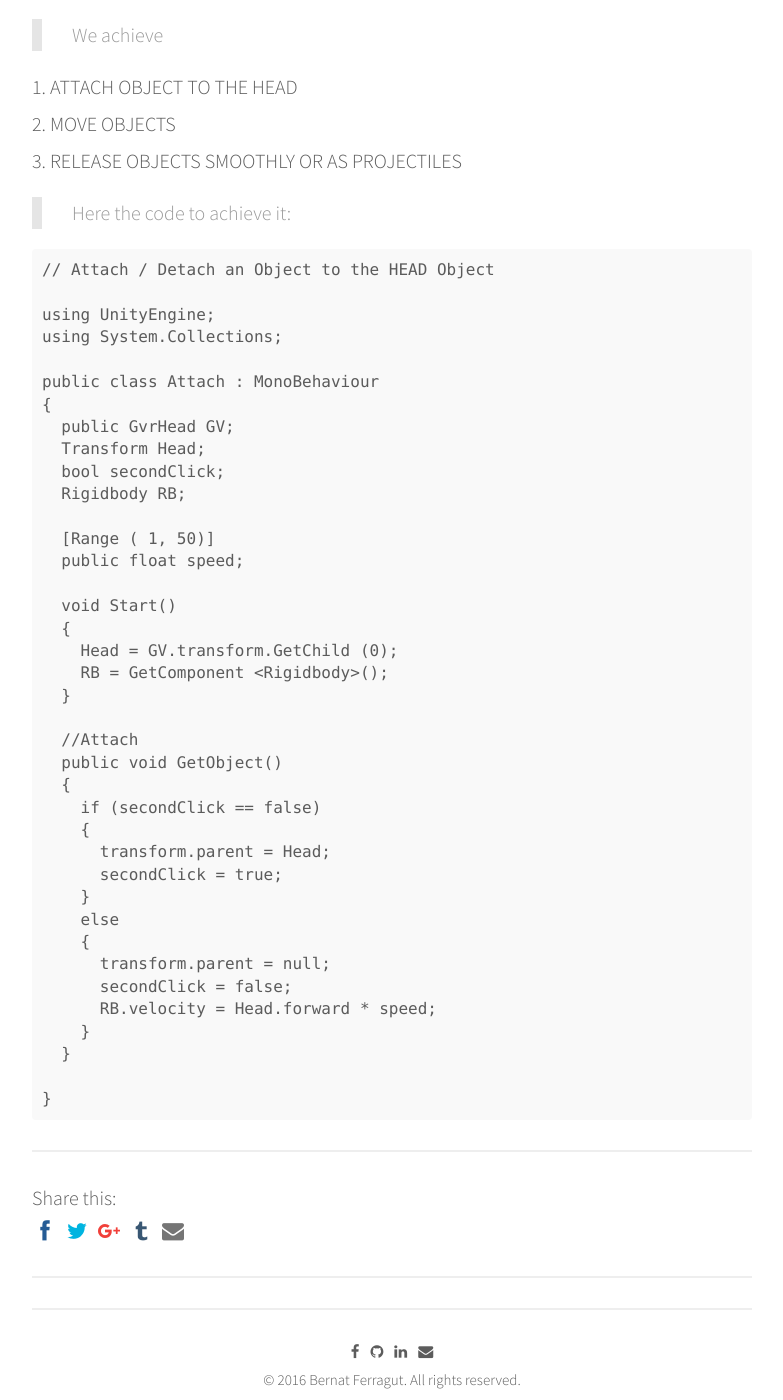
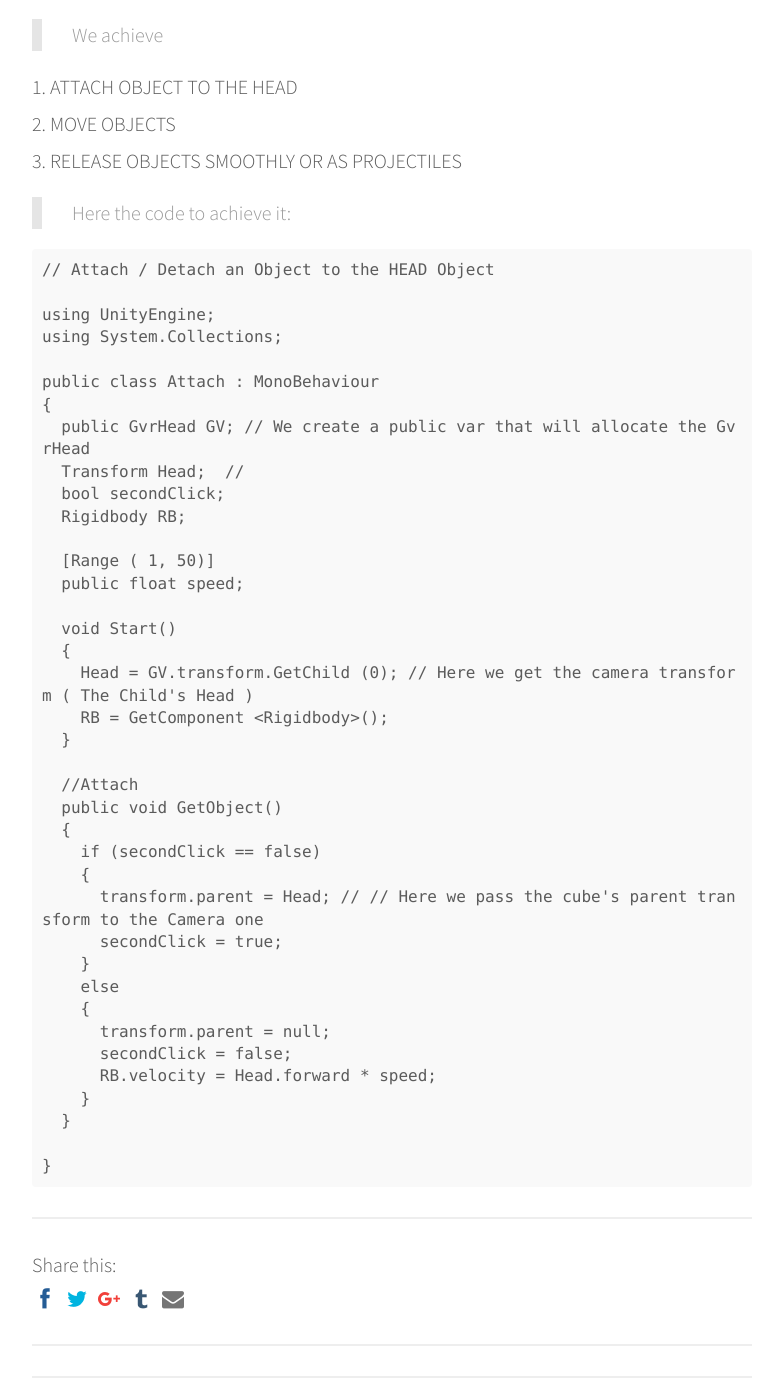
Before and after one commit to bernatferragut/FutureWeb-blog, a Jekyll site: the page built from _posts/26-11-16-VR-Interaction-Part6.md, in a window 1280 px wide and 1400 px high, scrolled down 891 px. Shown: the whole window, without its empty margins (248-1031 px from the left). Built offline with Jekyll 4.4.1, drawn with Linux system fonts in a browser that asks for light colours; nearby versions of some CDN libraries; comment, search, counter and statistics services are not loaded.

Commit message:
Update 26-11-16-VR-Interaction-Part6.md
Code Comments //

```diff
--- a/_posts/26-11-16-VR-Interaction-Part6.md
+++ b/_posts/26-11-16-VR-Interaction-Part6.md
@@ -33,8 +33,8 @@ will allow us to translate or move objects! When depositing them we can do it sm
 
     public class Attach : MonoBehaviour
     {
-      public GvrHead GV;
-      Transform Head;
+      public GvrHead GV; // We create a public var that will allocate the GvrHead
+      Transform Head;  //
       bool secondClick;
       Rigidbody RB;
 
@@ -43,7 +43,7 @@ will allow us to translate or move objects! When depositing them we can do it sm
 
       void Start()
       {
-        Head = GV.transform.GetChild (0);
+        Head = GV.transform.GetChild (0); // Here we get the camera transform ( The Child's Head )
         RB = GetComponent <Rigidbody>();
       }
 
@@ -52,7 +52,7 @@ will allow us to translate or move objects! When depositing them we can do it sm
       {
         if (secondClick == false)
         {
-          transform.parent = Head;
+          transform.parent = Head; // // Here we pass the cube's parent transform to the Camera one
           secondClick = true;
         }
         else
```
